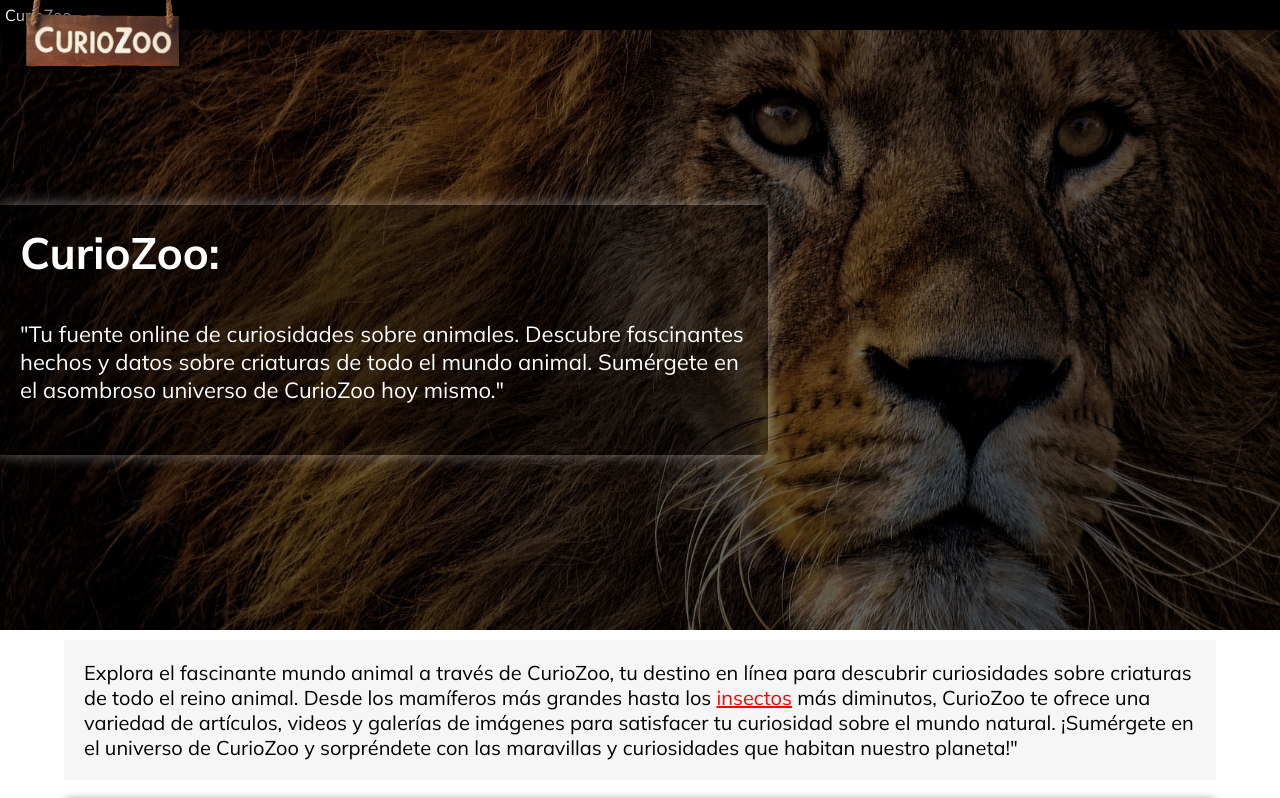
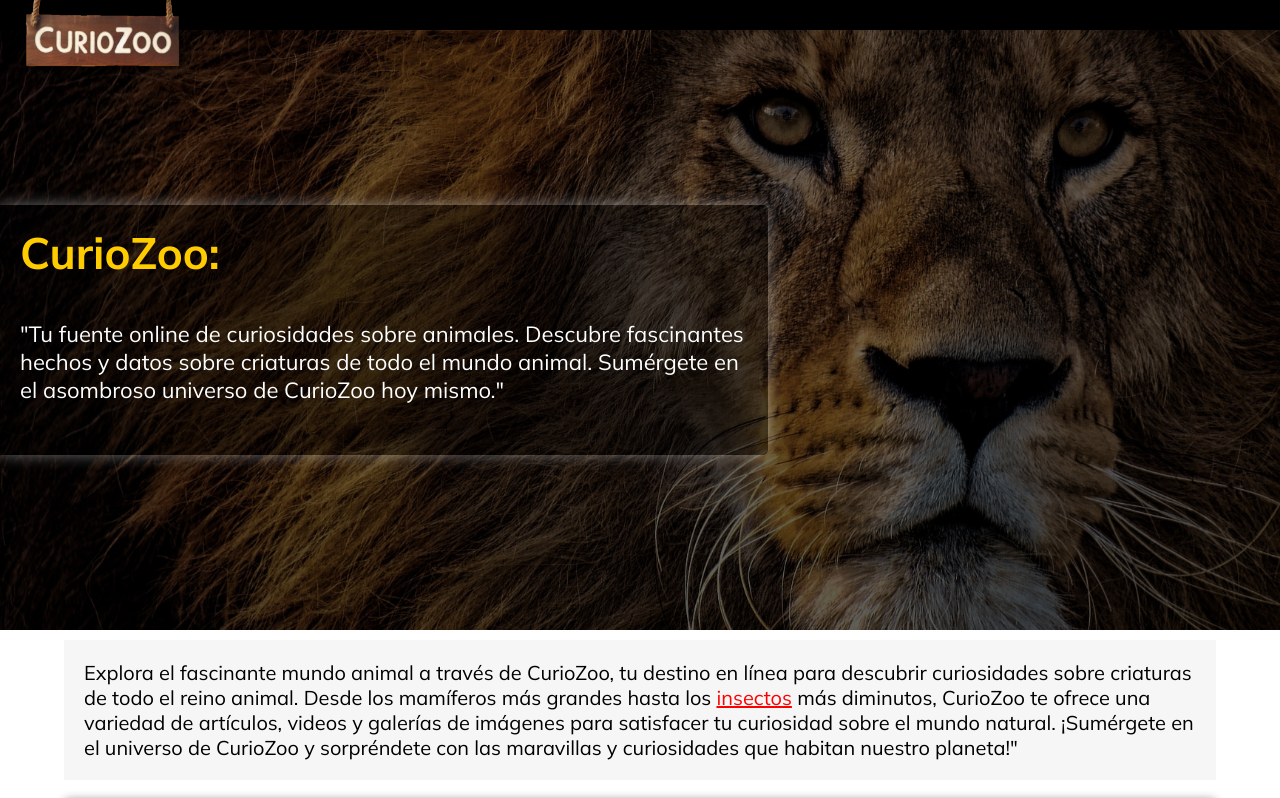
Before and after one commit to PaulRev/paulhdgh, a plain HTML site: page index.html in a window 1280 px wide. Shown: the top 798 px of the page. Drawn offline with Linux system fonts and the light colour scheme.

Commit message:
Update index.html

```diff
--- a/index.html
+++ b/index.html
@@ -16,12 +16,12 @@
 <body>
 
     <div class="barraSuper">
-        <span>CurioZoo</span>
+
     </div>
 
     <header>
         <div class="lorem">
-            <h1>CurioZoo:</h1>
+            <h1 style="color: rgb(255, 204, 0);">CurioZoo:</h1>
             <P>"Tu fuente online de curiosidades sobre animales. Descubre fascinantes hechos y datos sobre criaturas de todo el mundo animal. Sumérgete en el asombroso universo de CurioZoo hoy mismo."</P>
         </div>
         <div class="posterLogo">
@@ -53,7 +53,7 @@
         </section>
         <!-- Curiosidades -->
         <section class="contCuriosidad">
-            <h2 style="text-align: center; color: rgb(192, 192, 0);">Curiosidad del día!</h2>
+            <h2 style="text-align: center; color:rgb(255, 204, 0);">Curiosidad del día!</h2>
             <p>Los conejos comen sus "excretas especiales" como parte de un proceso llamado cecotrofia, en el cual consumen heces especiales llamadas cecotropos. Estas heces contienen nutrientes importantes, como proteínas y vitaminas, que no se absorben completamente durante la primera digestión. Al volver a ingerirlos, los conejos pueden obtener esos nutrientes clave para mantener su salud y bienestar. Este comportamiento es esencial para la salud digestiva y la nutrición óptima de los conejos.</p>
             <div class="alert">
                 <img src="imgs/war.png" alt="">
```
